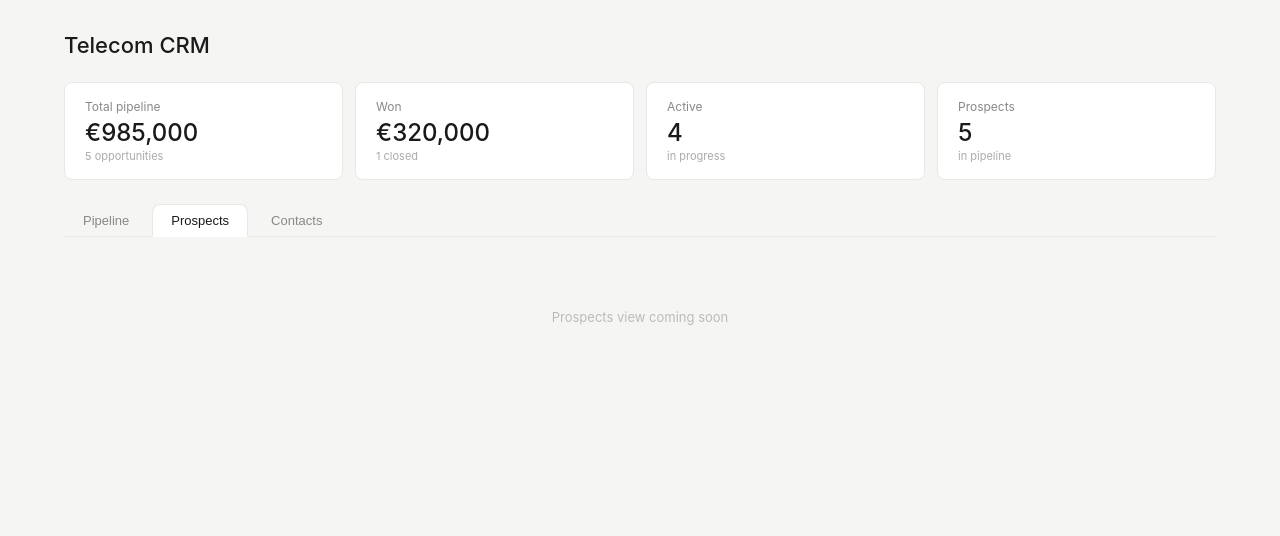
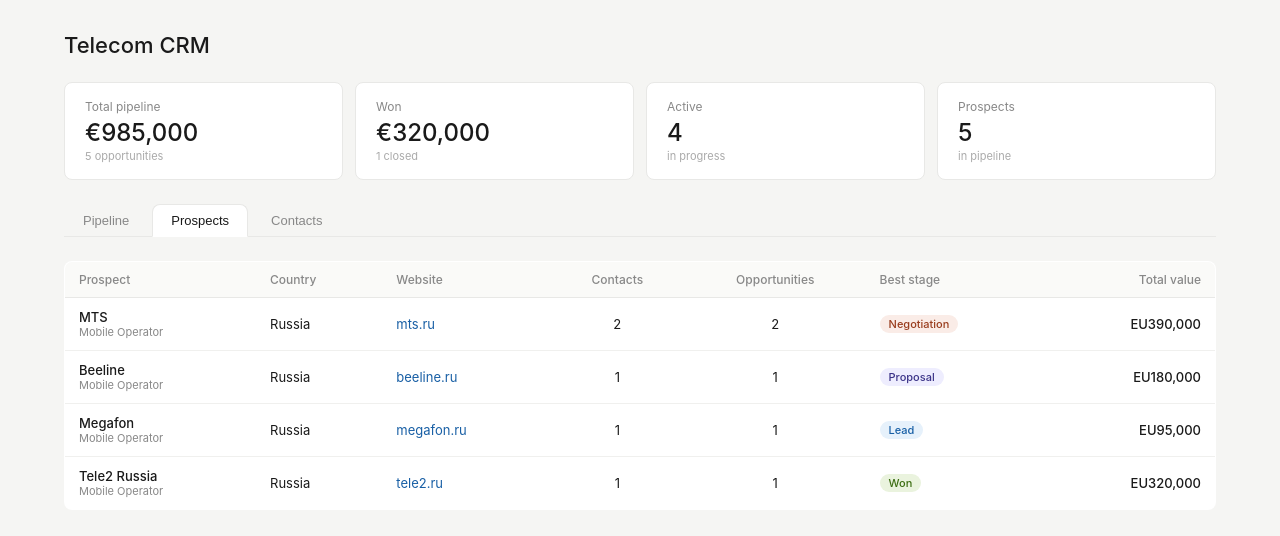
Before and after one commit to rvishnitskiy-sys/telecom-crm-react, a React (Vite) app: page / in a window 1280 px wide. Both pictures are taken after a click on the button "Prospects". Shown: the top 536 px of the page. Built offline with nearby package versions, Linux system fonts and the light colour scheme.

Commit message:
Add Prospects and Contacts table views

```diff
--- a/src/App.jsx
+++ b/src/App.jsx
@@ -4,6 +4,8 @@
 import { Pipeline } from "./components/Pipeline";
 import { Tabs } from "./components/Tabs";
 import { OpportunityDetail } from "./components/OpportunityDetail";
+import { ProspectsTable } from "./components/ProspectsTable";
+import { ContactsTable } from "./components/ContactsTable";
 
 function App() {
   const { prospects, contacts, opportunities, setOpportunityStage, saveNotes } =
@@ -49,14 +51,14 @@
             />
           )}
           {activeTab === "Prospects" && (
-            <div className="empty" style={{ padding: "3rem" }}>
-              Prospects view coming soon
-            </div>
+            <ProspectsTable
+              prospects={prospects}
+              contacts={contacts}
+              opportunities={opportunities}
+            />
           )}
           {activeTab === "Contacts" && (
-            <div className="empty" style={{ padding: "3rem" }}>
-              Contacts view coming soon
-            </div>
+            <ContactsTable contacts={contacts} prospects={prospects} />
           )}
         </>
       )}
--- /dev/null
+++ b/src/components/ContactsTable.jsx
@@ -0,0 +1,47 @@
+function ContactEmail({ email }) {
+  const href = 'mailto:' + email
+  return (
+    <a href={href} style={{ color: '#185FA5', textDecoration: 'none' }}>
+      {email}
+    </a>
+  )
+}
+
+export function ContactsTable({ contacts, prospects }) {
+  function getProspect(prospectId) {
+    return prospects.find(p => p.id === prospectId)
+  }
+
+  if (!contacts.length) {
+    return <div className="empty" style={{ padding: '3rem' }}>No contacts yet.</div>
+  }
+
+  return (
+    <table className="data-table">
+      <thead>
+        <tr>
+          <th>Contact</th>
+          <th>Prospect</th>
+          <th>Email</th>
+          <th>Phone</th>
+        </tr>
+      </thead>
+      <tbody>
+        {contacts.map(contact => {
+          const prospect = getProspect(contact.prospectId)
+          return (
+            <tr key={contact.id}>
+              <td>
+                <div style={{ fontWeight: 500 }}>{contact.name}</div>
+                <div style={{ fontSize: '11px', color: '#888' }}>{contact.role}</div>
+              </td>
+              <td>{prospect ? prospect.name : '—'}</td>
+              <td><ContactEmail email={contact.email} /></td>
+              <td>{contact.phone}</td>
+            </tr>
+          )
+        })}
+      </tbody>
+    </table>
+  )
+}
--- /dev/null
+++ b/src/components/ProspectsTable.jsx
@@ -0,0 +1,80 @@
+import { STAGES } from '../data/defaultData'
+
+function highestStage(opportunities) {
+  if (!opportunities.length) return null
+  return opportunities.reduce(function(best, o) {
+    return STAGES.indexOf(o.stage) > STAGES.indexOf(best.stage) ? o : best
+  }).stage
+}
+
+function StageBadge({ stage }) {
+  if (!stage) {
+    return <span className="badge badge-none">No opportunities</span>
+  }
+  const cls = 'badge badge-' + stage.toLowerCase()
+  return <span className={cls}>{stage}</span>
+}
+
+function ProspectWebsite({ website }) {
+  if (!website) return <span>-</span>
+  const url = 'https://' + website
+  return (
+    <a href={url} target="_blank" rel="noreferrer" style={{ color: '#185FA5', textDecoration: 'none' }}>
+      {website}
+    </a>
+  )
+}
+
+export function ProspectsTable({ prospects, contacts, opportunities }) {
+  function getContacts(prospectId) {
+    return contacts.filter(function(c) { return c.prospectId === prospectId })
+  }
+
+  function getOpportunities(prospectId) {
+    return opportunities.filter(function(o) { return o.prospectId === prospectId })
+  }
+
+  if (!prospects.length) {
+    return <div className="empty" style={{ padding: '3rem' }}>No prospects yet.</div>
+  }
+
+  return (
+    <table className="data-table">
+      <thead>
+        <tr>
+          <th>Prospect</th>
+          <th>Country</th>
+          <th>Website</th>
+          <th style={{ textAlign: 'center' }}>Contacts</th>
+          <th style={{ textAlign: 'center' }}>Opportunities</th>
+          <th>Best stage</th>
+          <th style={{ textAlign: 'right' }}>Total value</th>
+        </tr>
+      </thead>
+      <tbody>
+        {prospects.map(function(prospect) {
+          const prospectContacts = getContacts(prospect.id)
+          const prospectOpps = getOpportunities(prospect.id)
+          const totalValue = prospectOpps.reduce(function(s, o) { return s + o.value }, 0)
+          const best = highestStage(prospectOpps)
+          const totalFormatted = totalValue ? ('EU' + totalValue.toLocaleString()) : '-'
+
+          return (
+            <tr key={prospect.id}>
+              <td>
+                <div style={{ fontWeight: 500 }}>{prospect.name}</div>
+                <div style={{ fontSize: '11px', color: '#888' }}>{prospect.segment}</div>
+              </td>
+              <td>{prospect.country}</td>
+              <td><ProspectWebsite website={prospect.website} /></td>
+              <td style={{ textAlign: 'center' }}>{prospectContacts.length}</td>
+              <td style={{ textAlign: 'center' }}>{prospectOpps.length}</td>
+              <td><StageBadge stage={best} /></td>
+              <td style={{ textAlign: 'right', fontWeight: 500 }}>{totalFormatted}</td>
+            </tr>
+          )
+        })}
+      </tbody>
+    </table>
+  )
+}
```
